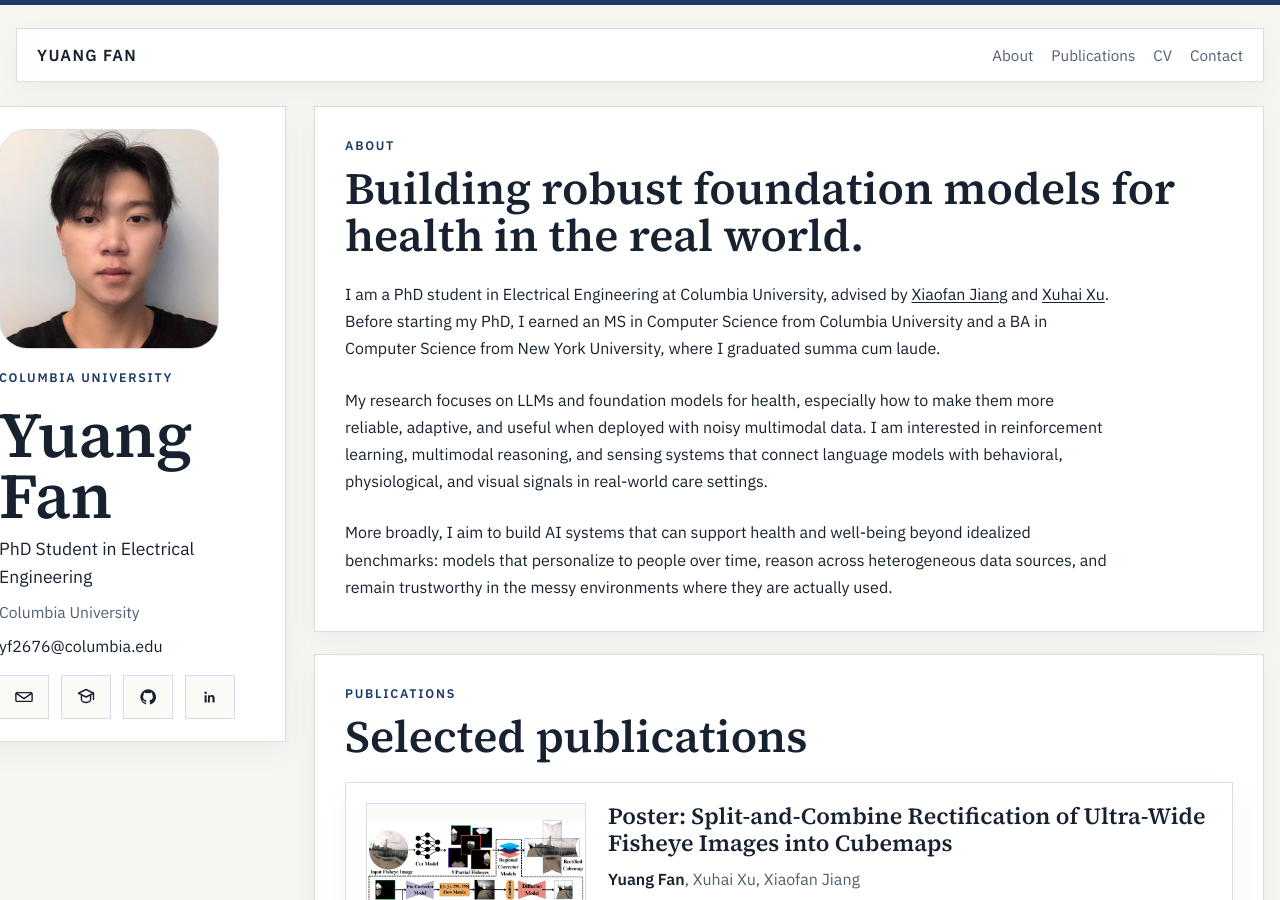
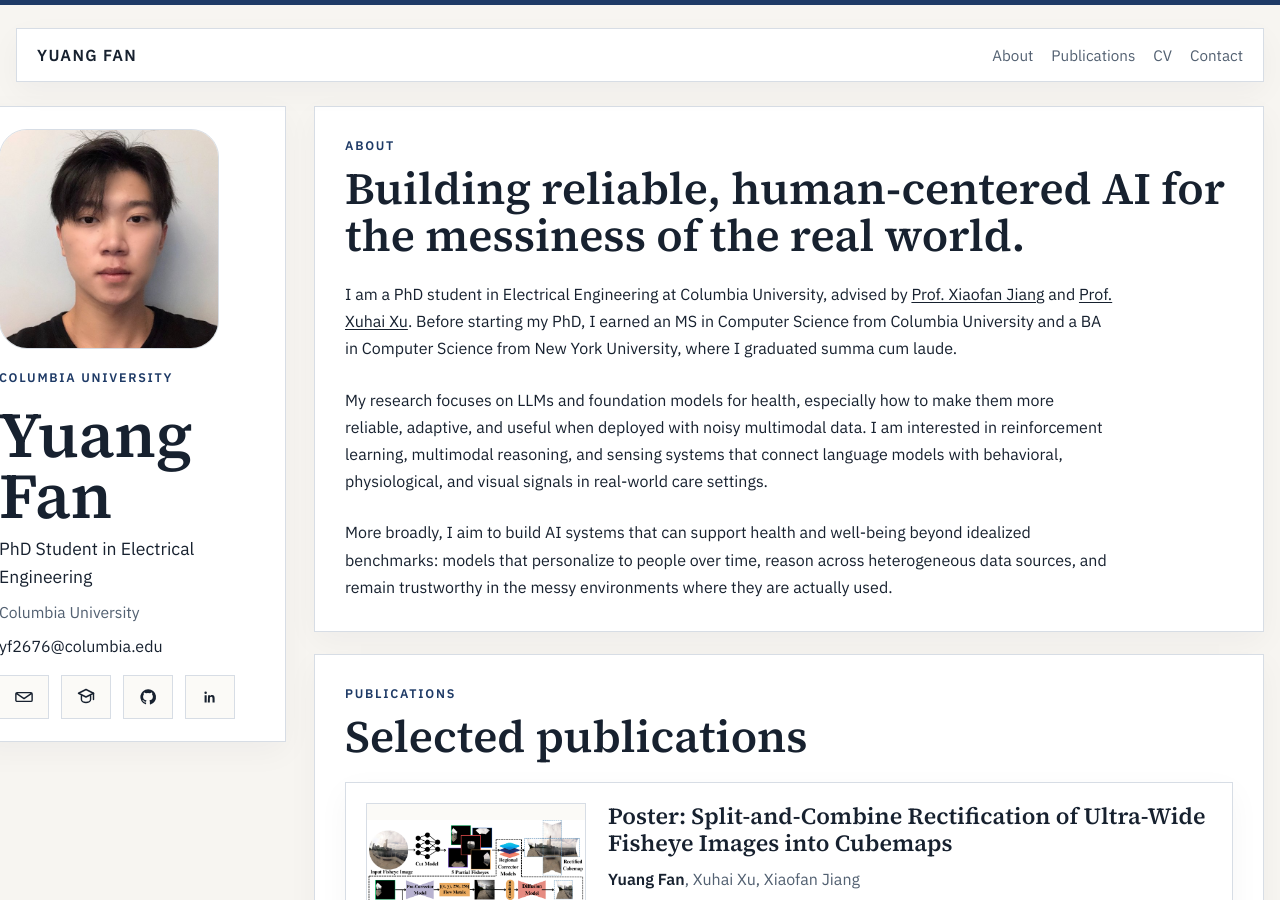
Before and after one commit to yfan2676/yfan2676.github.io, a Jekyll site: the page built from index.html, in a window 1280 px wide and 900 px high. Built offline with Jekyll 4.4.1, drawn with Linux system fonts in a browser that asks for light colours.

Commit message:
Refine about section headline

```diff
--- a/index.html
+++ b/index.html
@@ -134,12 +134,12 @@ layout: null
           <section class="section reveal" id="about">
           <div class="section-heading">
             <p class="eyebrow">About</p>
-            <h2>Building robust foundation models for health in the real world.</h2>
+            <h2>Building reliable, human-centered AI for the messiness of the real world.</h2>
           </div>
           <div class="prose-grid about-prose">
             <p>
               I am a PhD student in Electrical Engineering at Columbia University,
-              advised by <a href="https://fredjiang.com/">Xiaofan Jiang</a> and <a href="https://orsonxu.com/">Xuhai Xu</a>.
+              advised by <a href="https://fredjiang.com/">Prof. Xiaofan Jiang</a> and <a href="https://orsonxu.com/">Prof. Xuhai Xu</a>.
               Before starting my PhD, I earned an MS in Computer Science from
               Columbia University and a BA in Computer Science from New York
               University, where I graduated summa cum laude.
```
